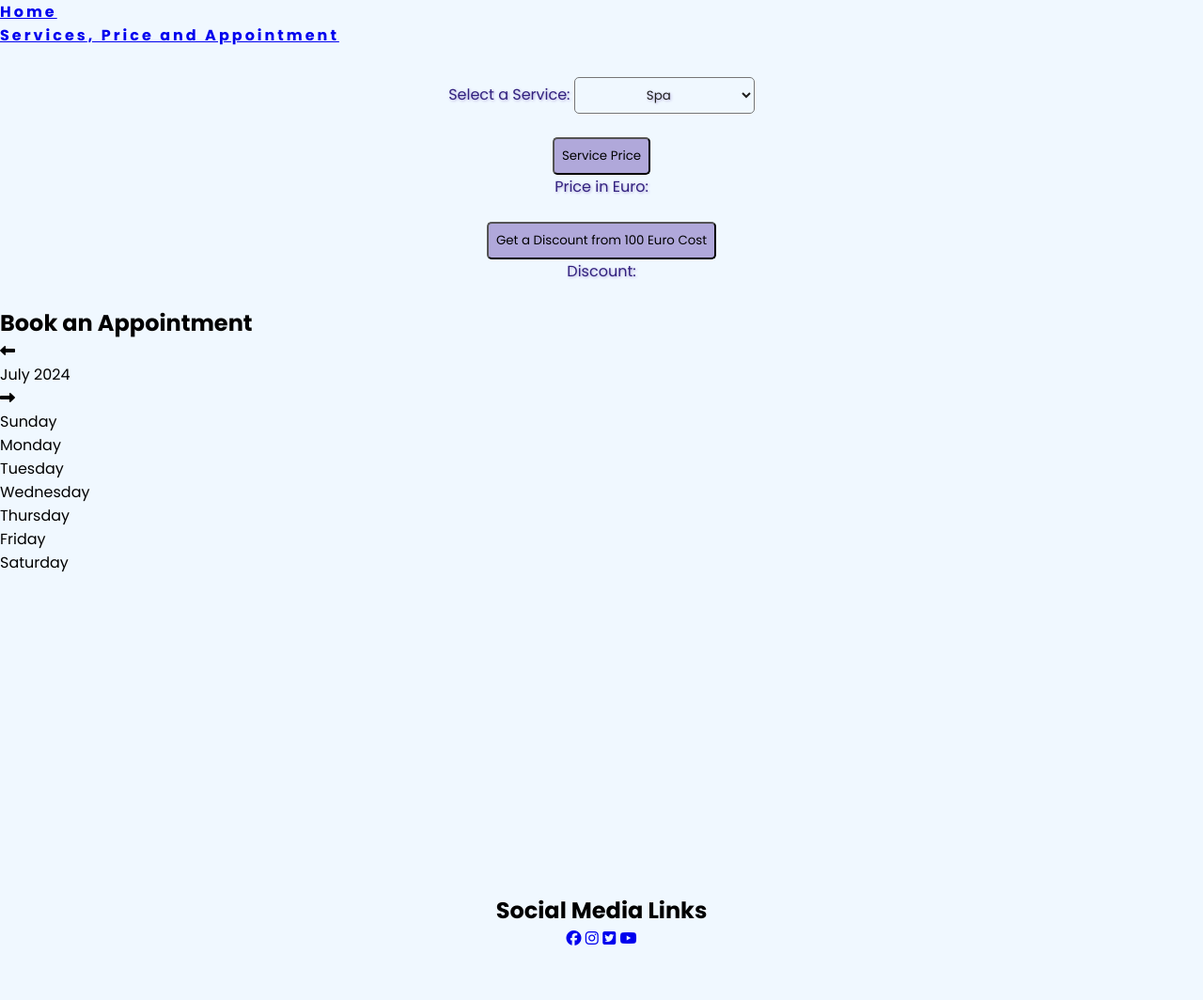
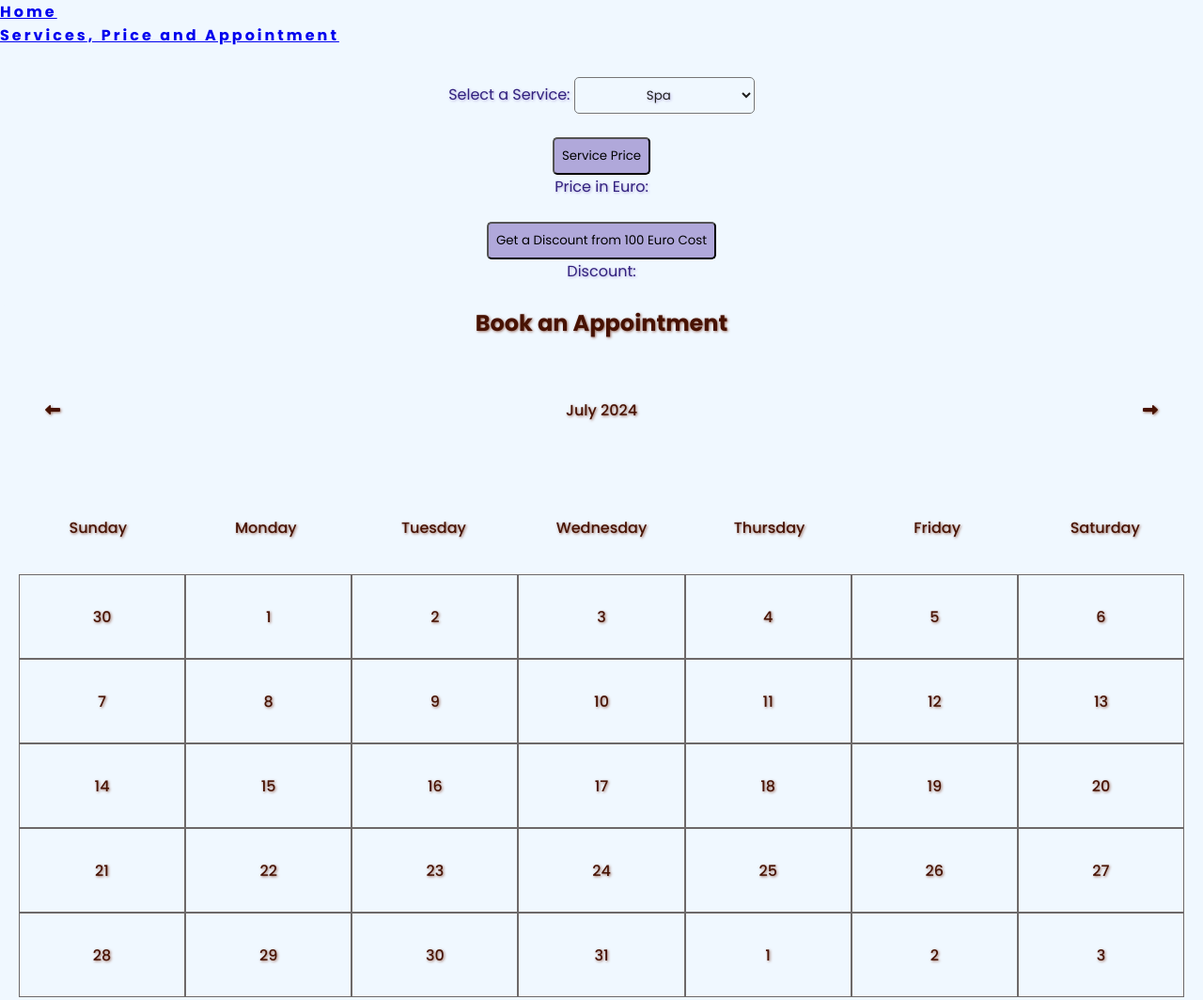
Before and after one commit to farhatamannaislam/Portfolio2, a plain HTML site: page services.html in a window 1280 px wide. Shown: the top 1064 px of the page at 94% size. Before the commit the page ends 1011 px from the top, so only its background shows below. Drawn offline with Linux system fonts and the light colour scheme.

Commit message:
Add Calendar

```diff
--- a/assets/css/style.css
+++ b/assets/css/style.css
@@ -1,4 +1,3 @@
-
 @import url('https://fonts.googleapis.com/css2?family=Poppins:ital,wght@0,100;0,200;0,300;0,400;0,500;0,600;0,700;0,800;0,900;1,100;1,200;1,300;1,400;1,500;1,600;1,700;1,800;1,900&family=Roboto:ital,wght@0,100;0,300;0,400;0,500;0,700;0,900;1,100;1,300;1,400;1,500;1,700;1,900&display=swap');
 
 * {
@@ -8,6 +7,7 @@
     box-sizing: border-box;
     background-color: aliceblue;
 }
+
 /*Nav*/
 #menu {
     font-size: 1rem;
@@ -25,30 +25,21 @@
 }
 
 
-/*Services*/
-#service {
-    color:rgb(71, 18, 2);
-    font-size: 1rem;
-    letter-spacing: 0.125rem;
-    text-shadow: 1px 1px 3px rgb(155, 109, 95);
-    line-height: 2rem;
-    padding-top: 50px;
-    padding-bottom: 20px;
-    text-align: center;
-}
-
-
 /*Welcome*/
-#welcome-text{
-    color:rgb(51, 2, 2);
+#welcome-text {
+    color: rgb(51, 2, 2);
     text-shadow: 1px 1px 3px rgb(187, 87, 20);
     font-size: 1rem;
     letter-spacing: 0.125rem;
     text-align: center;
 }
 
+/*Address*/
 
-/*Address*/
+.address {
+    text-align: center;
+}
+
 #address-text {
     color: rgb(49, 32, 126);
     font-size: 1rem;
@@ -60,6 +51,20 @@
 }
 
 
+/*Services*/
+#service {
+    color: rgb(71, 18, 2);
+    font-size: 1rem;
+    letter-spacing: 0.125rem;
+    text-shadow: 1px 1px 3px rgb(155, 109, 95);
+    line-height: 2rem;
+    padding-top: 50px;
+    padding-bottom: 20px;
+    text-align: center;
+}
+
+
+
 #sel {
     padding-top: 2rem;
     color: rgb(49, 32, 126);
@@ -68,7 +73,7 @@
     text-align: center;
 }
 
-#selector{
+#selector {
     color: rgb(49, 32, 126);
     text-shadow: 1px 1px 3px rgb(176, 168, 218);
     padding: 0.5rem 0.5rem 0.5rem 0.5rem;
@@ -78,29 +83,96 @@
 }
 
 
-.BtnService{
+.BtnService {
     background-color: rgb(176, 168, 218);
     padding: 0.5rem 0.5rem 0.5rem 0.5rem;
     border-radius: 5px;
 }
 
-#discount{
+#discount {
 
     color: rgb(49, 32, 126);
     text-shadow: 1px 1px 3px rgb(176, 168, 218);
 }
 
+#booking {
+    text-align: center;
+    color: rgb(71, 18, 2);
+    text-shadow: 1px 1px 3px rgb(155, 109, 95);
+}
+
+
+.servicecalendar .month {
+    width: 100%;
+    height: 150px;
+    display: flex;
+    align-items: center;
+    justify-content: space-between;
+    padding: 0 3rem;
+    font-size: 1rem;
+    font-weight: 500;
+}
+
+
+.servicecalendar .month .nextmonth {
+    cursor: pointer;
+}
+
+.servicecalendar .month .nextmonth:hover {
+    color: lightcoral;
+}
+
+
+.servicecalendar .daysofweek {
+    width: 100%;
+    height: 100px;
+    display: flex;
+    align-items: center;
+    justify-content: space-between;
+    padding: 0 15px;
+    font-size: 1rem;
+    font-weight: 500;
+  }
+
+.servicecalendar  .daysofweek div {
+    width: 14.28%;
+    height: 100%;
+    display: flex;
+    align-items: center;
+    justify-content: center;
+  }
+
+.servicecalendar .daysofmonth{
+    width: 100%;
+    display: flex;
+    flex-wrap: wrap;
+    justify-content: space-between;
+    padding: 0 20px;
+    font-size: 1rem;
+    font-weight: 500;
+    margin-bottom: 20px;
+}
+
+.servicecalendar .daysofmonth .day{
+    width: 14.28%;
+    height: 90px;
+    display: flex;
+    align-items: center;
+    justify-content: center;
+    cursor: pointer;
+    border: 1px solid #6d6969;
+  }
+
 
 
 #social-networks-links-service {
-   margin-top: 340px;
-   text-align: center;
+    margin-top: 340px;
+    text-align: center;
+    padding: 0.5rem 0.5rem 0.5rem 0.5rem;
+    font-size: 500;
 }
 
 /*Footer*/
-footer {
-    background-color: rgb(248, 240, 226);
-}
 
 #social-networks-links {
     display: block;
--- a/assets/js/script.js
+++ b/assets/js/script.js
@@ -1,5 +1,17 @@
+console.log("Hello");
+const selectService = document.querySelector('#selector');
+const servicecalendar = document.querySelector('servicecalendar');
+date = document.querySelector(".date");
+previous = document.querySelector(".previous");
+next = document.querySelector(".next");
+daysofmonth = document.querySelector(".daysofmonth ");
+nextmonth = document.querySelector(".nextmonth");
 
-const selectService = document.querySelector('#selector');
+
+let today = new Date();
+let activeDay;
+let month = today.getMonth();
+let year = today.getFullYear();
 
 function getOption() {
 
@@ -7,11 +19,72 @@ function getOption() {
     document.querySelector('.price').textContent = price;
 }
 
-function getDiscount()
-{
+function getDiscount() {
 
-    discount= selectService.value;
-    if(discount >= 100)
-    document.querySelector('.discount').textContent = discount - discount * 0.1;
+    discount = selectService.value;
+    if (discount >= 100)
+        document.querySelector('.discount').textContent = discount - discount * 0.1;
 
 }
+
+const monthsofYear = [
+    "January",
+    "February",
+    "March",
+    "April",
+    "May",
+    "June",
+    "July",
+    "August",
+    "September",
+    "October",
+    "November",
+    "December"
+];
+
+/*Get current months days,previous month days and next month days*/
+function addCalendar() {
+    let i;
+    const dateFirst = new Date(year, month, 1);
+    const dateLast = new Date(year, month + 1, 0);
+    const previousLastDate = new Date(year, month, 0);
+    const prevDay = previousLastDate.getDate();
+    const lastDay = dateLast.getDate();
+    const firstDay = dateFirst.getDay();
+    const nextDay = 7 - dateLast.getDay() - 1;
+
+    date.innerHTML = monthsofYear[month] + " " + year;
+
+    let day = "";
+    //Days of Previous Month
+    for (i = firstDay; i > 0; i--) {
+        day += `<div class="day">${prevDay - i + 1}</div>`;
+    }
+
+    //Days of Current Month
+    for (i = 1; i <= lastDay; i++) {
+        day += `<div class="day">${i}</div>`;
+    }
+
+    //Days of Next Month
+    for (i = 1; i <= nextDay; i++) {
+        day += `<div class="day">${i}</div>`;
+    }
+
+
+    daysofmonth.innerHTML = day;
+}
+
+addCalendar();
+
+
+function nextMonth() {
+    month++;
+    if (month > 11) {
+        month = 0;
+        year++;
+    }
+    addCalendar();
+}
+
+nextmonth.addEventListener("click", nextMonth);
--- a/services.html
+++ b/services.html
@@ -38,12 +38,12 @@
                 </select>
             </p>
             <br>
-        <button class ="BtnService" onclick="getOption()"> Service Price</button>
+            <button class="BtnService" onclick="getOption()"> Service Price</button>
             <p> Price in Euro:
                 <span class="price"></span>
             </p>
             <br>
-        <button class ="BtnService" onclick="getDiscount()"> Get a Discount from 100 Euro Cost</button>
+            <button class="BtnService" onclick="getDiscount()"> Get a Discount from 100 Euro Cost</button>
             <p> Discount:
                 <span class="discount"></span>
             </p>
@@ -51,14 +51,13 @@
         </div>
         <div id="booking">
             <h2>Book an Appointment</h2>
-            <div class="calendar">
+            <div class="servicecalendar">
                 <div class="month">
-                    <i class="fa-solid fa-left-long"></i>
-                    <div class="day">July 2024</div>
-                    <i class="fa-solid fa-right-long"></i>
+                    <i class="fa-solid fa-left-long previous"></i>
+                    <div class="date"></div>
+                    <i class="fa-solid fa-right-long nextmonth"></i>
                 </div>
-            </div>
-            <div class="days">
+                <div class="daysofweek">
                     <div>Sunday</div>
                     <div>Monday</div>
                     <div>Tuesday</div>
@@ -66,6 +65,10 @@
                     <div>Thursday</div>
                     <div>Friday</div>
                     <div>Saturday</div>
+                </div>
+                <!--Get Days of Month from JavaScript-->
+                <div class="daysofmonth"> </div>
+            </div>
         </div>
     </main>
     <!-- Footer -->
```
Also changed, not shown: index.html (+2 -2 lines). Lines whose indentation alone changed are shown as unchanged.
